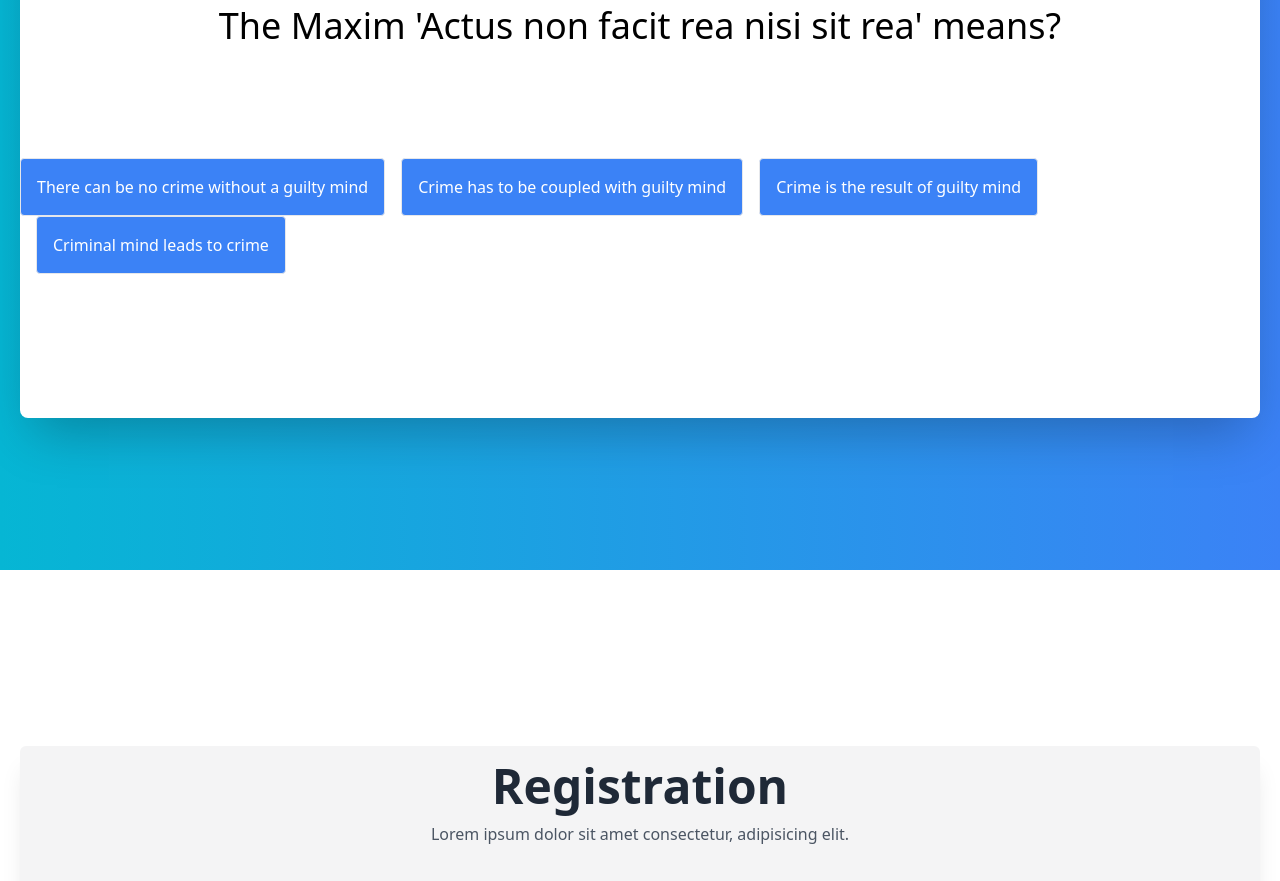
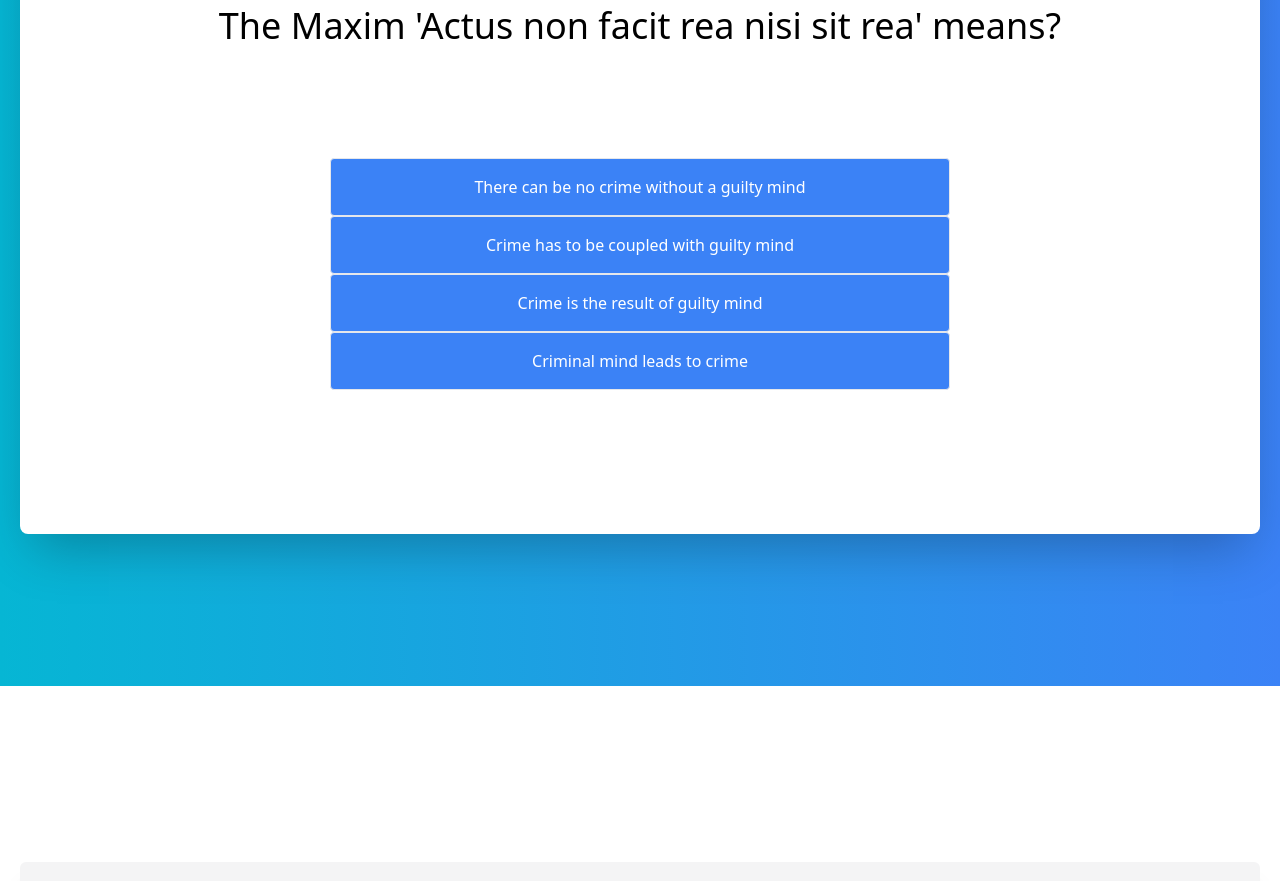
Before and after one commit to brekooname/law-scholars, a React (Create React App) app in the folder client/: page /LoginSignup in a window 1280 px wide. Shown: the part 2080-2961 px from the top of the page. Built offline with nearby package versions, Linux system fonts and the light colour scheme; no server answers.

Commit message:
Update: Buttons to center

```diff
--- a/client/src/components/Quiz.jsx
+++ b/client/src/components/Quiz.jsx
@@ -102,9 +102,9 @@ const Quiz = () => {
                                 <div className='question-text p-4 text-center m-0 text-4xl'>{questions[currentQuestion].questionText}
                                 </div>
                             </div>
-                            <div className='answer-section space-x-4 py-8'>
+                            <div className='answer-section py-8 border-gray-800'>
                                 {questions[currentQuestion].answerOptions.map((answerOption) => (
-                                    <button className='p-4'  onClick={() => handleAnswerOptionClick(answerOption.isCorrect)}>{answerOption.answerText}</button>
+                                    <button className='p-4 block w-[50%] ml-[25%]' onClick={() => handleAnswerOptionClick(answerOption.isCorrect)}>{answerOption.answerText}</button>
                                 ))}
                             </div>
                         </>
```
